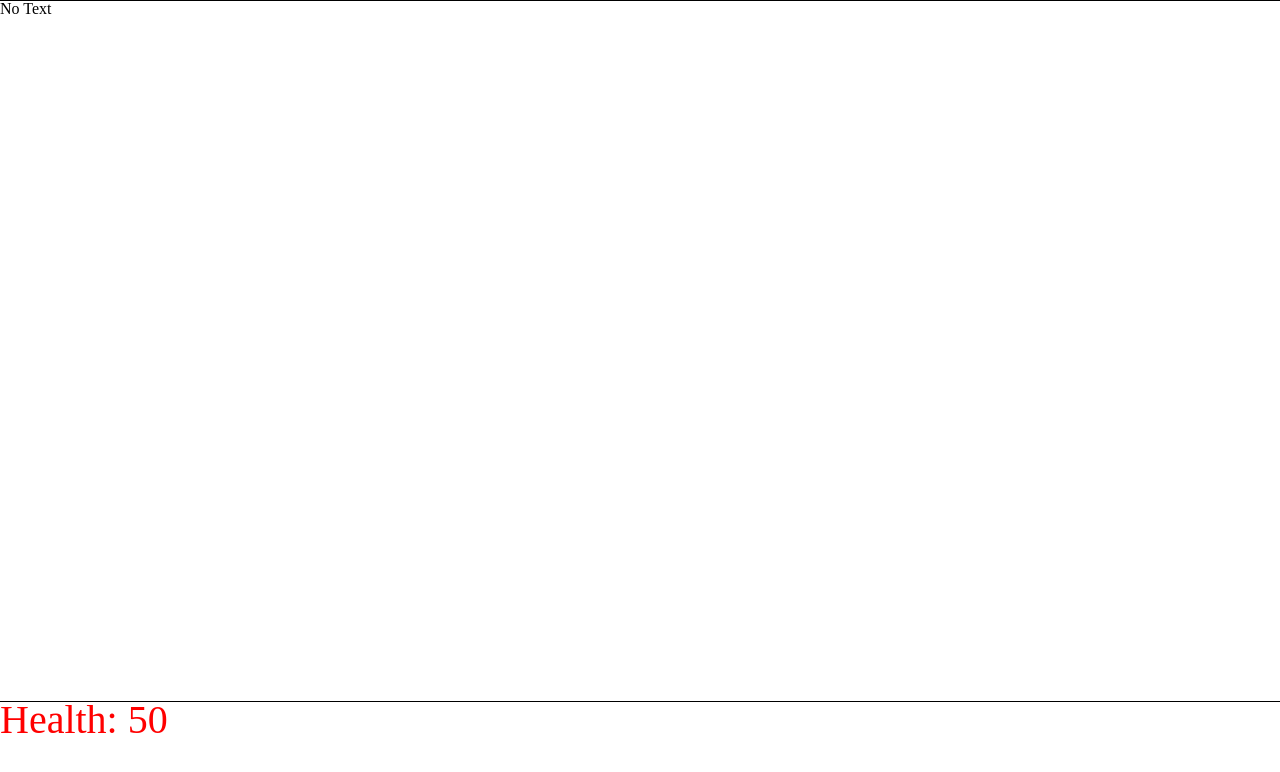
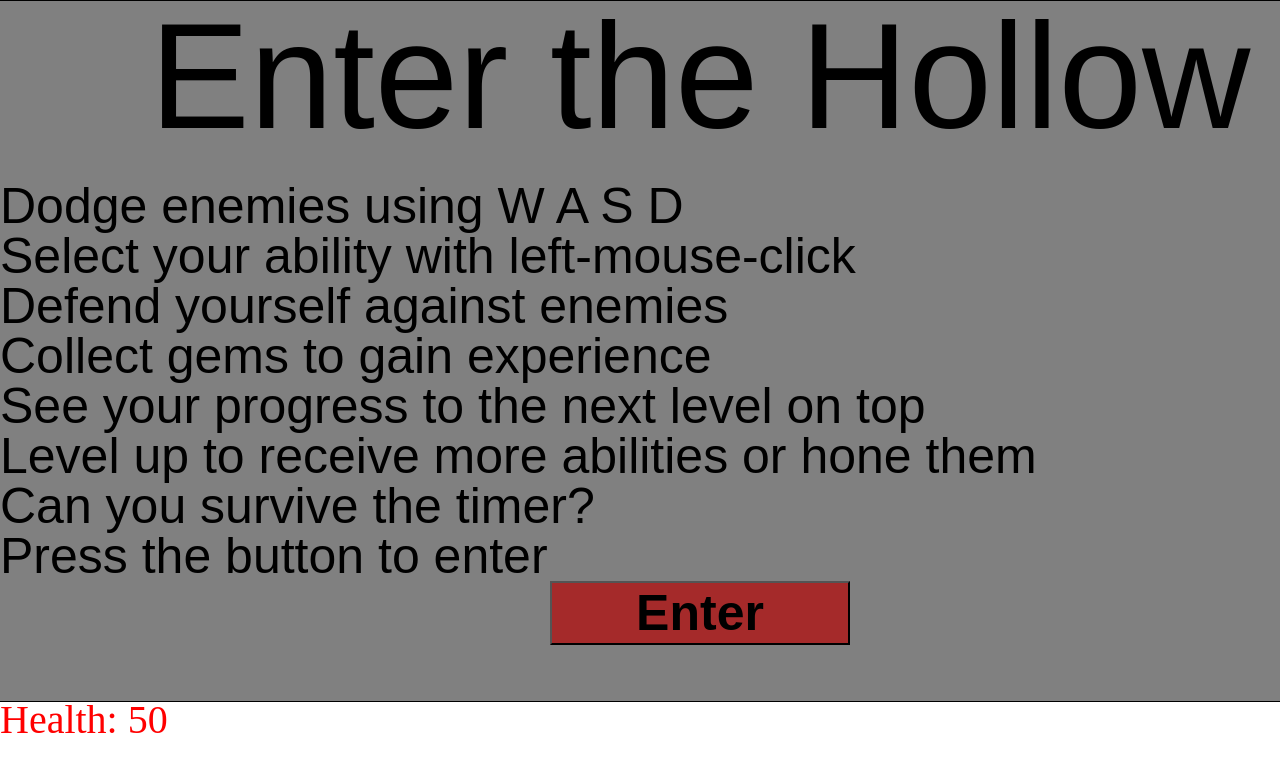
Before and after one commit to dericxlee/enter-the-hollow, a website built with webpack: page index.html in a window 1280 px wide. Shown: the top 772 px of the page. Built offline with Linux system fonts and the light colour scheme; a web font is replaced by a local one.

Commit message:
stable styling

```diff
--- a/index.html
+++ b/index.html
@@ -10,13 +10,28 @@
 
 <body>
     <header>
-        <title>Hollow Hero</title>
+        <title>Enter the Hollow</title>
     </header>
     <canvas id="map" width="1400px" height="700px" style="border:1px solid #000000;"></canvas>
 
     <div id="instruction-div" style="display:block">
         <div id="instruction-title-div">
-            <p id="instruction-title">No Text</p>
+            <p>Enter the Hollow</p>
+        </div>
+        <div id="list-instructions">
+            <ul>
+                <li>Dodge enemies using W A S D</li>
+                <li>Select your ability with left-mouse-click</li>
+                <li>Defend yourself against enemies</li>
+                <li>Collect gems to gain experience</li>
+                <li>See your progress to the next level on top</li>
+                <li>Level up to receive more abilities or hone them</li>
+                <li>Can you survive the timer?</li>
+                <li>Press the button to enter</li>
+            </ul>
+        </div>
+        <div id="start-btn-div">
+            <button class="start-btn"id="start-btn">Enter</button>
         </div>
 
     </div>
--- a/src/index.scss
+++ b/src/index.scss
@@ -7,6 +7,7 @@
 @import './styles/timer.scss';
 @import url('https://fonts.cdnfonts.com/css/horror-type');
 @import url('https://fonts.cdnfonts.com/css/killcrazy-bb');
+@import url('https://fonts.cdnfonts.com/css/alice-in-wonderland');
 
 progress {
     -webkit-appearance: none;
--- a/src/scripts/gameview.js
+++ b/src/scripts/gameview.js
@@ -1,4 +1,7 @@
 import Game from "./game.js";
+
+const startBtn = document.getElementById('start-btn')
+const instructions = document.getElementById('instruction-div')
 
 class GameView {
     constructor(canvas, ctx){
@@ -22,6 +25,9 @@ class GameView {
 
         window.keyDown = window.addEventListener('keydown', this.bindKeyDown);
         window.keyUp = window.addEventListener('keyup', this.bindKeyUp);
+
+        this.hideInstructions = this.hideInstructions.bind(this)
+        startBtn.addEventListener("click", this.hideInstructions)
     }
 
     start(){
@@ -72,6 +78,10 @@ class GameView {
         }
     }
 
+    hideInstructions(){
+        instructions.style = 'display:none'
+    }
+
 }
 
 export default GameView;
--- a/src/styles/instruction.scss
+++ b/src/styles/instruction.scss
@@ -1,8 +1,45 @@
 #instruction-div {
+    display: flex;
     height: 700px;
     width: 1400px;
     position: absolute;
     top: 1px;
-    background-color: white;
+    background-color: gray;
     z-index: 100;
 }
+
+#instruction-title-div {
+    display: block;
+    height: 180px;
+    text-align: center;
+    content: Enter the Hollow ;
+    font-family: 'Alice in Wonderland', sans-serif;
+}
+
+#instruction-title-div p{
+    font-size: 150px;
+}
+
+#list-instructions {
+    display: flex;
+    height: 400px;
+}
+
+#list-instructions li{
+    font-size: 50px;
+    font-family: fantasy;
+}
+
+#start-btn-div {
+    text-align: center;
+    border: 1px pink;
+    height: 100px;
+}
+
+.start-btn {
+    width: 300px;
+    font-size: 50px;
+    background-color: brown;
+    font-weight: bold;
+    font-family: 'Alice in Wonderland', sans-serif;
+}
```
Also changed, not shown: dist/main.css, dist/main.js.
